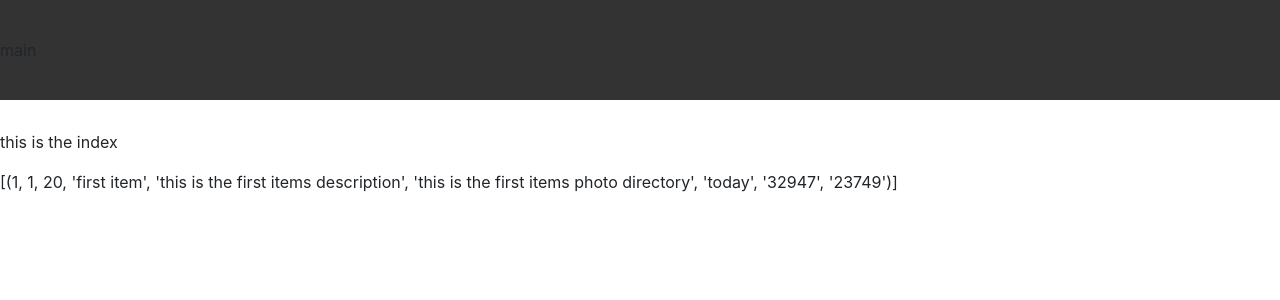
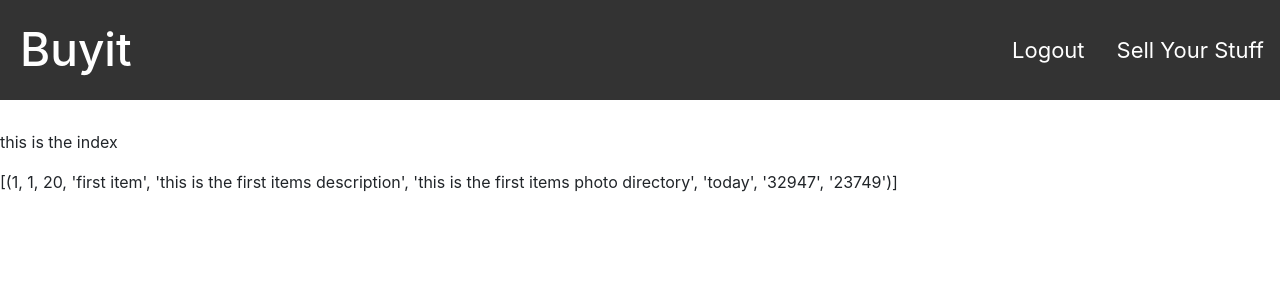
Before and after one commit to malikalbeik/Buyit, a Flask app: page / in a window 1280 px wide. Shown: the top 300 px of the page. Run offline with Flask 2, Linux system fonts and the light colour scheme; a user stored in the database is signed in; data comes from the database, SQL or seed files in the repository; some libraries are stand-ins or nearby versions.

Commit message:
added the login, register, sell, and logout buttons on layout.html

```diff
--- a/templates/layout.html
+++ b/templates/layout.html
@@ -11,7 +11,6 @@
         <link href="https://maxcdn.bootstrapcdn.com/bootstrap/4.0.0-beta.2/css/bootstrap.min.css" rel="stylesheet"/>
 
         <link href="/static/styles.css" rel="stylesheet"/>
-        <script src="https://maxcdn.bootstrapcdn.com/bootstrap/4.0.0-beta.2/js/bootstrap.min.js"></script>
 
         <title>{% block title %}{% endblock %}</title>
 
@@ -19,12 +18,23 @@
 
     <body>
 
-        <nav>
+        <header>
+            <nav>
+                <h1 class="logo" ><a href="/">Buyit</a></h1>
+                {% if session.user_id %}
+                    <ul>
+                        <li class="sell_button"><a class="sell_link" href="/sell">Sell Your Stuff</a></li>
+                        <li class="logout_button"><a href="/logout">Logout</a></li>
 
-            <ul>
-                <li>main</li>
-            </ul>
-        </nav>
+                    </ul>
+                {% else %}
+                    <ul>
+                        <li class="login_button"><a href="/login">Login</a></li>
+                        <li class="Register_button"><a href="/register">Register</a></li>
+                    </ul>
+                {% endif %}
+            </nav>
+        <header>
 
         {% block main %}{% endblock %}
     </body>
```
